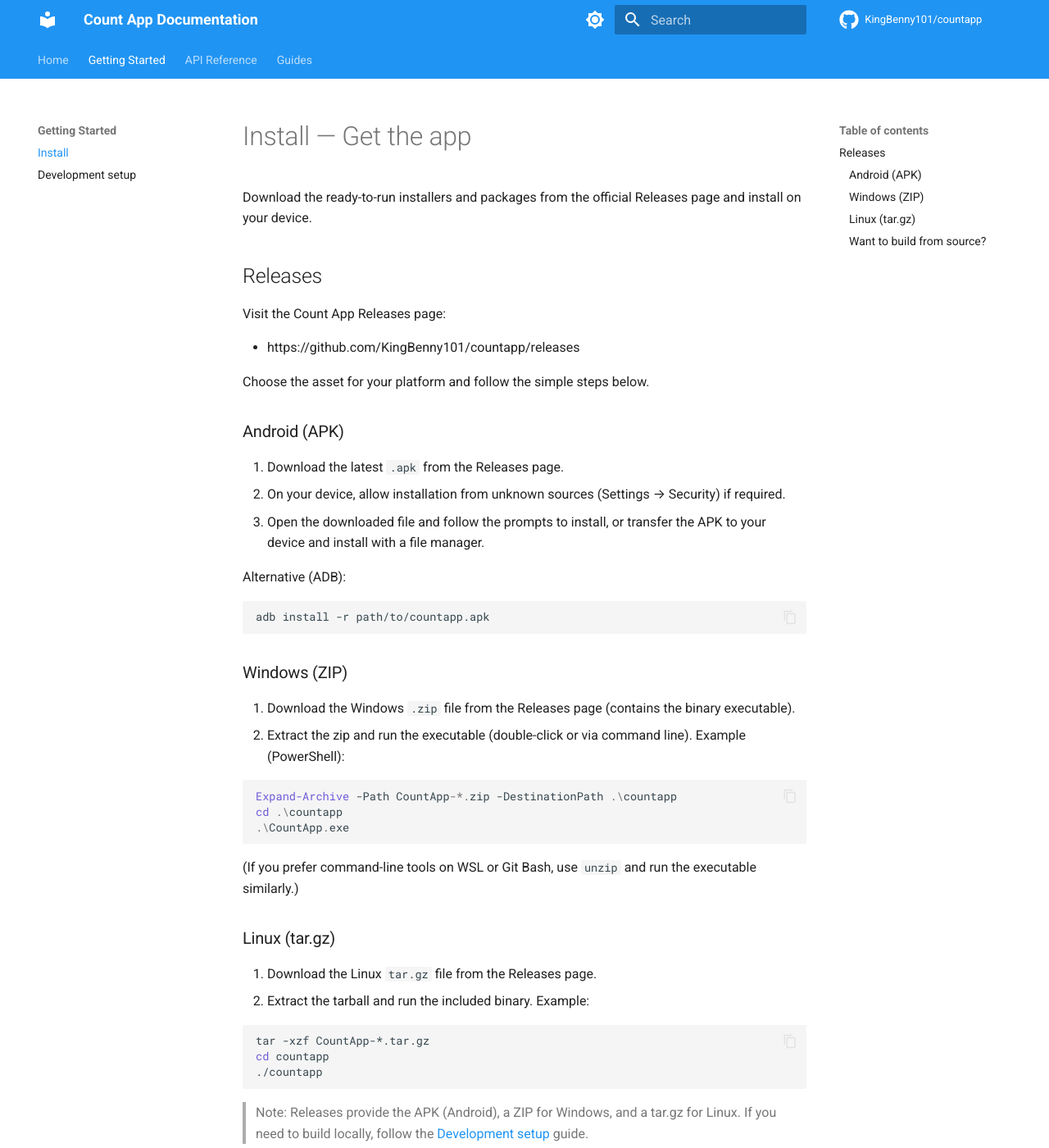
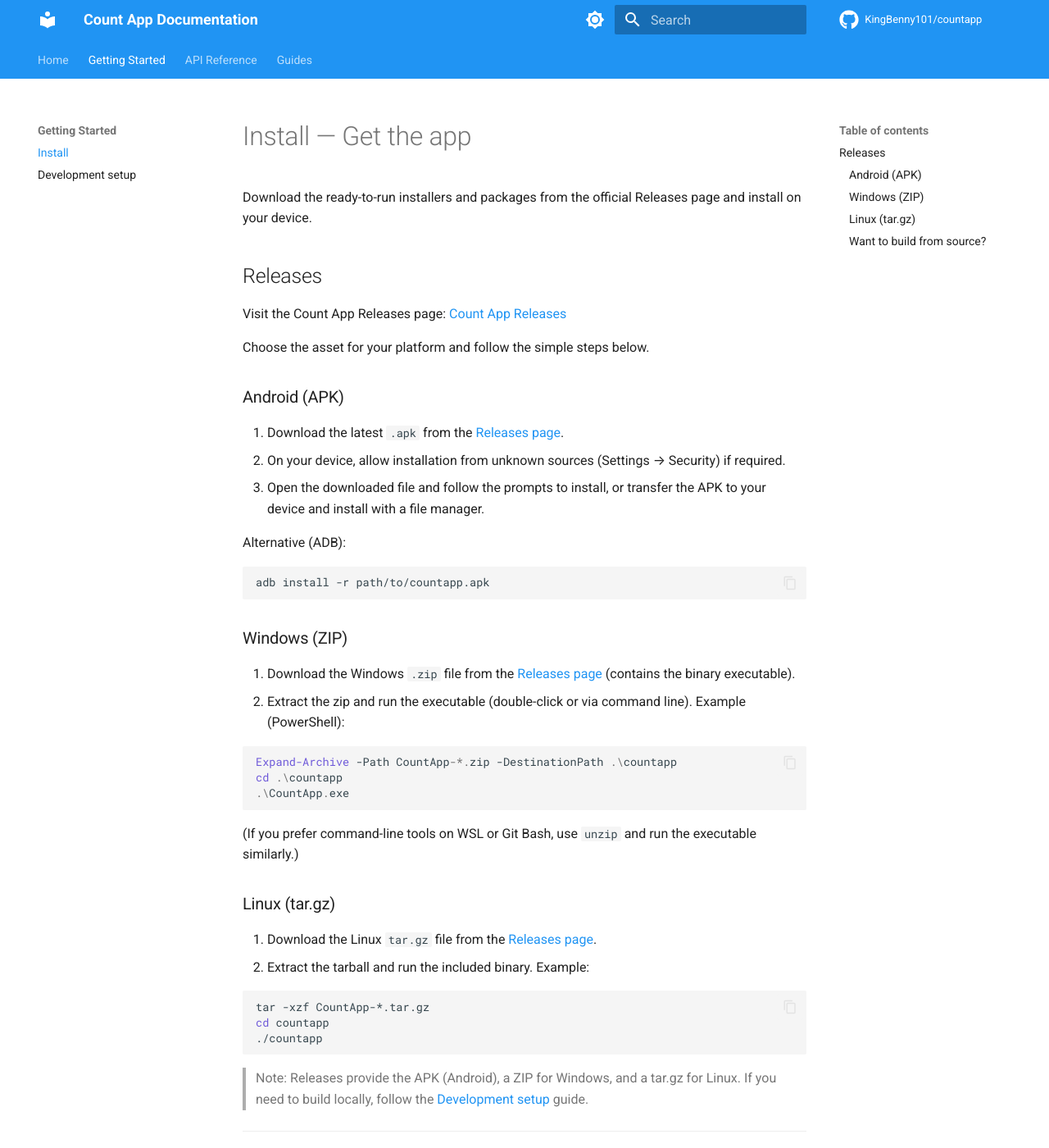
Before and after one commit to KingBenny101/countapp, an MkDocs documentation site: the page built from docs/getting-started/installation.md, in a window 1280 px wide and 1400 px high. Shown: the whole window at 82% size. Built offline with MkDocs 1.6.1 and Material for MkDocs 9.7.7, drawn with Linux system fonts in a browser that asks for light colours; comment, search, counter and statistics services are not loaded.

Commit message:
Docs: make Releases links clickable in installation guide

````diff
--- a/docs/getting-started/installation.md
+++ b/docs/getting-started/installation.md
@@ -4,15 +4,13 @@ Download the ready-to-run installers and packages from the official Releases pag
 
 ## Releases
 
-Visit the Count App Releases page:
-
-- https://github.com/KingBenny101/countapp/releases
+Visit the Count App Releases page: [Count App Releases](https://github.com/KingBenny101/countapp/releases)
 
 Choose the asset for your platform and follow the simple steps below.
 
 ### Android (APK)
 
-1. Download the latest `.apk` from the Releases page.
+1. Download the latest `.apk` from the [Releases page](https://github.com/KingBenny101/countapp/releases).
 2. On your device, allow installation from unknown sources (Settings → Security) if required.
 3. Open the downloaded file and follow the prompts to install, or transfer the APK to your device and install with a file manager.
 
@@ -24,7 +22,7 @@ adb install -r path/to/countapp.apk
 
 ### Windows (ZIP)
 
-1. Download the Windows `.zip` file from the Releases page (contains the binary executable).
+1. Download the Windows `.zip` file from the [Releases page](https://github.com/KingBenny101/countapp/releases) (contains the binary executable).
 2. Extract the zip and run the executable (double-click or via command line). Example (PowerShell):
 
 ```powershell
@@ -37,7 +35,7 @@ cd .\countapp
 
 ### Linux (tar.gz)
 
-1. Download the Linux `tar.gz` file from the Releases page.
+1. Download the Linux `tar.gz` file from the [Releases page](https://github.com/KingBenny101/countapp/releases).
 2. Extract the tarball and run the included binary. Example:
 
 ```bash
````
